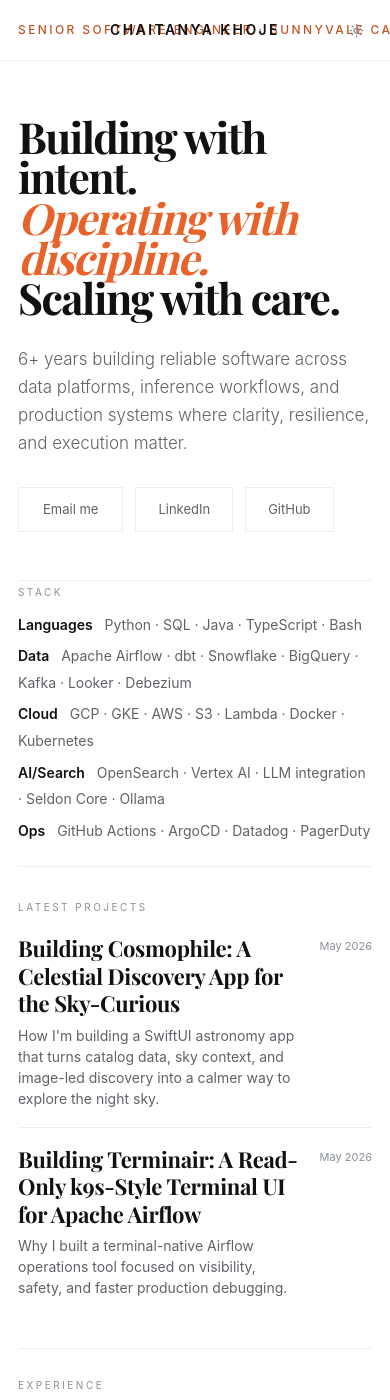
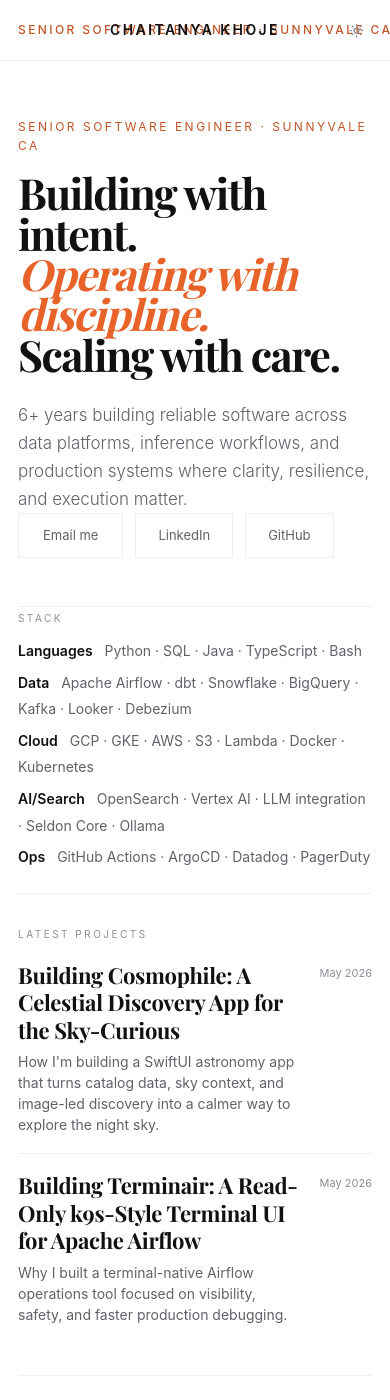
Before and after one commit to ChaitanyaKhoje/chaitanyakhoje.github.io, a Jekyll site: the page built from index.html, in a window 390 px wide and 1400 px high. Built offline with Jekyll 4.4.1, drawn with Linux system fonts in a browser that asks for light colours; some web fonts are replaced.

Commit message:
fix: simplify home experience modal

```diff
--- a/_layouts/home.html
+++ b/_layouts/home.html
@@ -10,10 +10,9 @@
 
       <!-- Hero -->
       <section class="hero" id="work">
+        <p class="hero-role">Senior Software Engineer · Sunnyvale CA</p>
         <h1 class="hero-title">Building with intent.<br><em>Operating with discipline.</em><br>Scaling with care.</h1>
-      <div class="hero-summary-row">
         <p class="hero-bio">6+ years building reliable software across data platforms, inference workflows, and production systems where clarity, resilience, and execution matter.</p>
-      </div>
         <div class="hero-ctas">
           <a class="btn-primary" href="mailto:chaitanyakhoje9@gmail.com">Email me</a>
           <a class="btn-ghost" href="https://www.linkedin.com/in/chaitanyakhoje/" target="_blank" rel="noopener">LinkedIn</a>
@@ -68,8 +67,6 @@
         <div class="exp-desc">AWS data pipelines, EMR cost reduction, and CI/CD automation across multiple environments.</div>
       </button>
 
-      <button class="sidebar-more" type="button" data-experience-open="summary">More experience</button>
-
       <div class="edu">
         <div class="edu-degree">M.S. Computer Science</div>
         <div class="edu-school">SUNY Binghamton · 2019</div>
@@ -86,7 +83,7 @@
       <div class="experience-modal-head">
         <div>
           <p class="experience-modal-label">Experience</p>
-          <h2 class="experience-modal-title" id="experience-modal-title">Detailed work history</h2>
+          <h2 class="experience-modal-title" id="experience-modal-title"></h2>
         </div>
         <button class="experience-modal-close" type="button" aria-label="Close experience dialog" data-experience-close>×</button>
       </div>
@@ -101,7 +98,6 @@
     <p class="experience-meta">Senior Software Engineer · Data Engineering · Measurement Systems</p>
     <p>Senior software engineer with 6+ years in data engineering, focused on large-scale measurement pipelines, performance and cost optimization, and multi-platform integration across four major ad platforms.</p>
     <p>Consistently delivers large efficiency wins on production systems, ships new platform integrations under compressed timelines with executive and external partner alignment, and has built production LLM inference and AI-driven incident tooling within the organization.</p>
-    <p class="experience-inline-link"><a href="{{ '/experience/' | relative_url }}">Open full experience page</a></p>
   </section>
 </template>
 
--- a/assets/css/portfolio.css
+++ b/assets/css/portfolio.css
@@ -222,6 +222,15 @@
   border-bottom: 1px solid var(--rule);
 }
 
+.hero-role {
+  font-family: var(--mono);
+  font-size: 12px;
+  color: color-mix(in srgb, var(--accent) 82%, var(--ink));
+  letter-spacing: 2.5px;
+  text-transform: uppercase;
+  margin-bottom: 18px;
+}
+
 .hero-title {
   font-family: var(--serif);
   font-size: clamp(48px, 6.4vw, 76px);
@@ -245,14 +254,6 @@
   max-width: none;
   margin-bottom: 0;
   text-wrap: pretty;
-}
-
-.hero-summary-row {
-  display: grid;
-  grid-template-columns: minmax(0, 1fr) 320px;
-  gap: 36px;
-  align-items: start;
-  margin-bottom: 30px;
 }
 
 .stack-section {
@@ -590,6 +591,7 @@
   font-size: 34px;
   line-height: 1.08;
   letter-spacing: -0.8px;
+  min-height: 1em;
 }
 
 .experience-modal-close {
@@ -688,23 +690,6 @@
   margin-bottom: 0.45em;
 }
 
-.experience-inline-link {
-  margin-top: 1.4em;
-}
-
-.experience-inline-link a {
-  font-family: var(--mono);
-  font-size: 11px;
-  letter-spacing: 1.8px;
-  text-transform: uppercase;
-  color: var(--ink-faint);
-  text-decoration: none;
-}
-
-.experience-inline-link a:hover {
-  color: var(--ink);
-}
-
 /* ── Mobile ─────────────────────────────────────────────── */
 @media (max-width: 768px) {
   .nav-inner,
@@ -729,11 +714,6 @@
 
   .hero {
     padding-top: 56px;
-  }
-
-  .hero-summary-row {
-    grid-template-columns: 1fr;
-    gap: 18px;
   }
 
   .hero-title {
```
Also changed, not shown: other parts of _layouts/home.html (+7 -0 lines), experience.html (deleted, +0 -37 lines).
